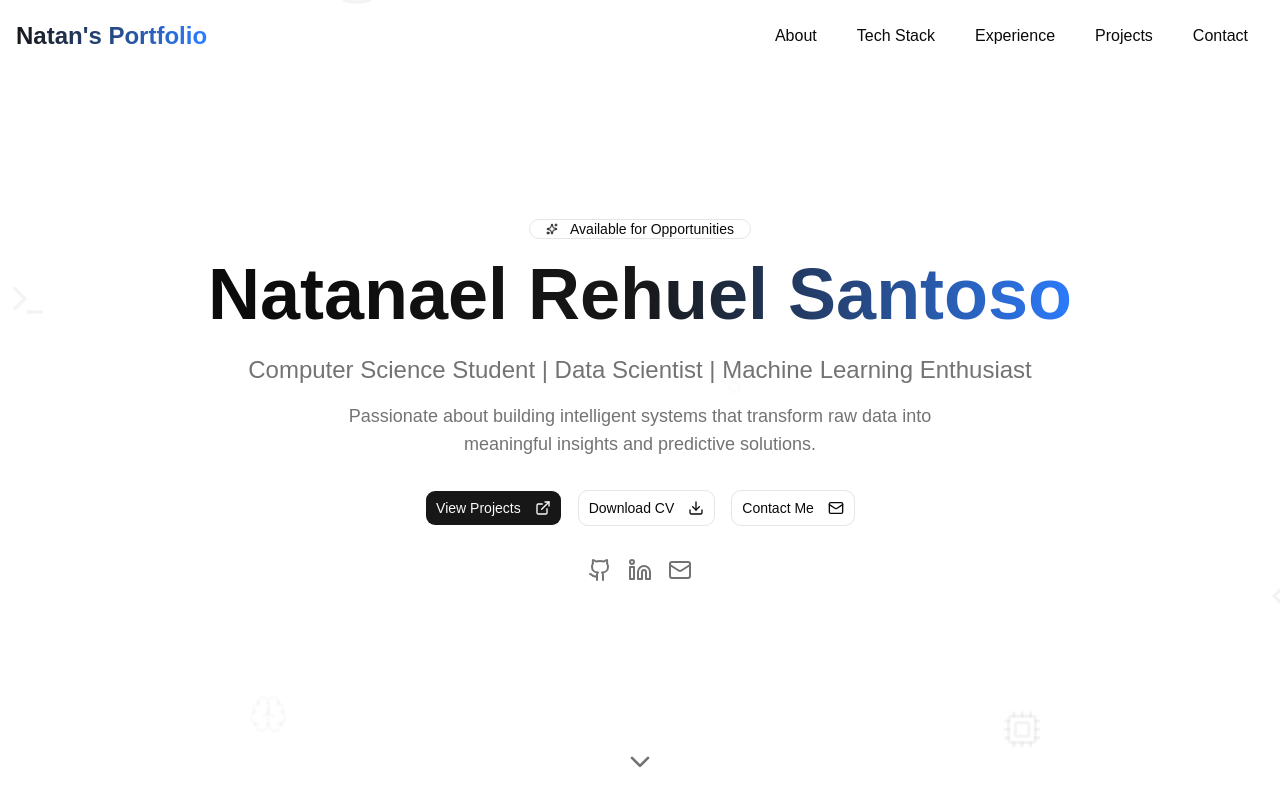
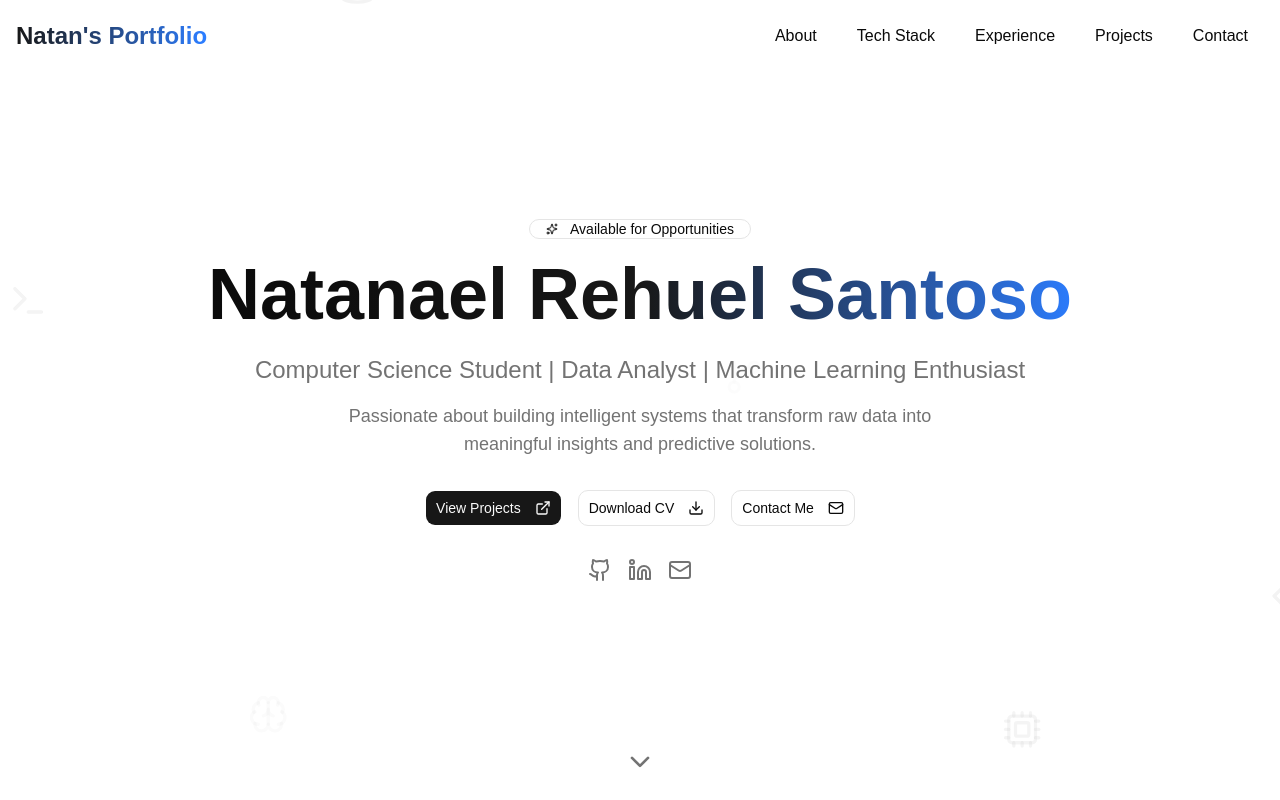
Before and after one commit to TEXTRAX28/my_portfolio, a React (Vite) app: page / in a window 1280 px wide. Shown: the top 800 px of the page. Built offline with nearby package versions, Linux system fonts and the light colour scheme.

Commit message:
fixed a few things

```diff
--- a/src/Portfolio.tsx
+++ b/src/Portfolio.tsx
@@ -268,7 +268,7 @@ const HeroSection = () => {
             animate={{ opacity: 1, y: 0 }}
             transition={{ delay: 0.4, duration: 0.8 }}
           >
-            Computer Science Student | Data Scientist | Machine Learning Enthusiast
+            Computer Science Student | Data Analyst | Machine Learning Enthusiast
           </motion.p>
 
           <motion.p
--- a/src/components/animated-tabs-background.tsx
+++ b/src/components/animated-tabs-background.tsx
@@ -35,7 +35,7 @@ export const CleanMotionBackground = ({
     return (
       <div
         className={cn("relative flex gap-2", className)}
-        onMouseLeave={() => updateActive(null)} // clear only when leaving the container
+        onMouseLeave={() => updateActive(null)}
       >
         {Children.map(children, (child: ReactElement<any>, idx) => {
           const keyAttr = child.props["data-key"];
```
